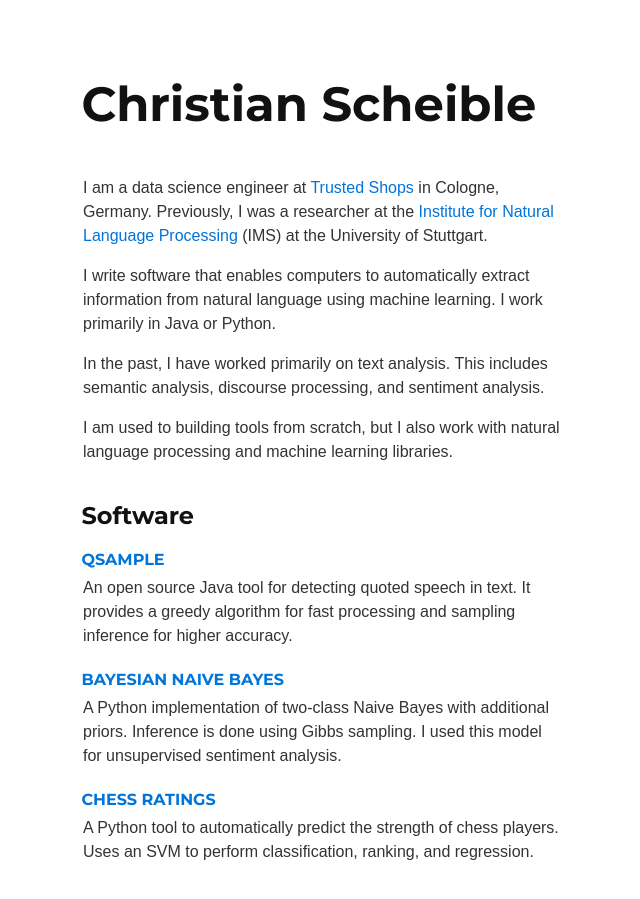
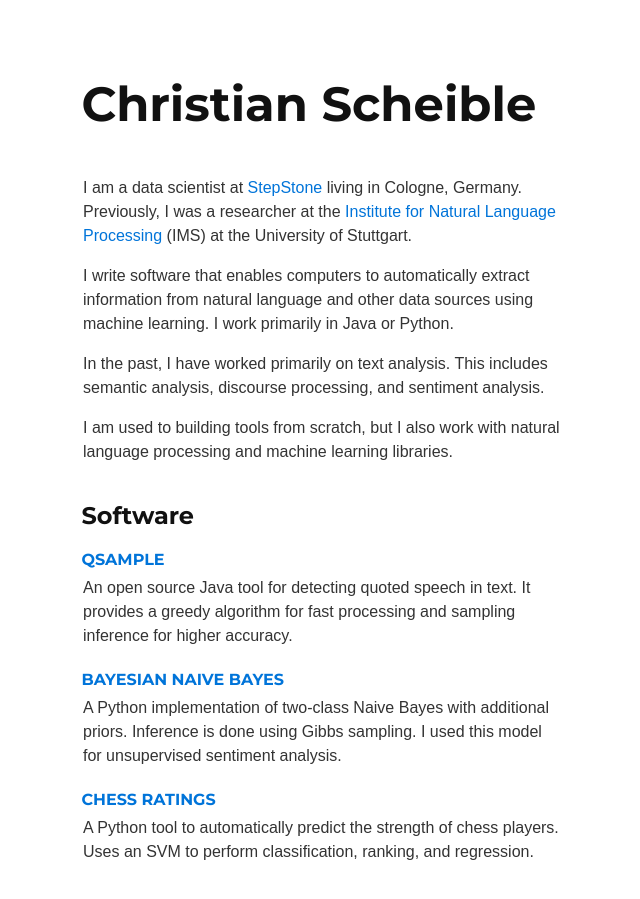
Before and after one commit to christianscheible/christianscheible.github.io, a Jekyll site: the page built from index.md, in a window 1280 px wide and 900 px high. Shown: the whole window, without its empty margins (317-957 px from the left). Built offline with Jekyll 4.4.1, drawn with Linux system fonts in a browser that asks for light colours.

Commit message:
Update November 2018

```diff
--- a/index.md
+++ b/index.md
@@ -2,15 +2,15 @@
 layout: default
 ---
 
-I am a data science engineer at [Trusted
-Shops](http://www.trustedshops.de/) in Cologne, Germany.  Previously, I
+I am a data scientist at [StepStone](https://www.stepstone.com/) living
+in Cologne, Germany.  Previously, I
 was a researcher at the [Institute for Natural Language
 Processing](http://www.ims.uni-stuttgart.de/) (IMS) at the University of
 Stuttgart.
 
 I write software that enables computers to automatically extract
-information from natural language using machine learning. I work
-primarily in Java or Python.
+information from natural language and other data sources using machine learning.
+I work primarily in Java or Python.
 
 In the past, I have worked primarily on text analysis. This includes
 semantic analysis, discourse processing, and sentiment analysis.
```
